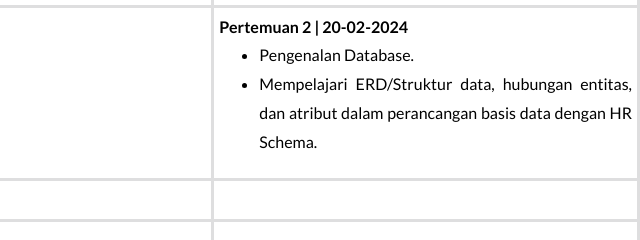
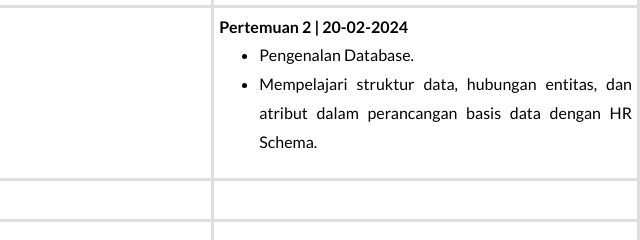
Before and after one commit to MasterThe8/FSJD-Class-Schedule, a plain HTML site: page index.html in a window 1280 px wide. Shown: the part 1143-1383 px from the top of the page, 640-1280 px from the left. Drawn offline with Linux system fonts and the light colour scheme.

Commit message:
update event 20 02

```diff
--- a/index.html
+++ b/index.html
@@ -107,7 +107,7 @@
 				</tr>
 				<tr>
 					<td>SQL Fundamentals</td>
-					<td><span id="desc-kegiatan"><b>Pertemuan 2 | 20-02-2024</b><ul><li>Pengenalan Database.</li><li>Mempelajari ERD/Struktur data, hubungan entitas, dan atribut dalam perancangan basis data dengan HR Schema.</li></ul></span>
+					<td><span id="desc-kegiatan"><b>Pertemuan 2 | 20-02-2024</b><ul><li>Pengenalan Database.</li><li>Mempelajari struktur data, hubungan entitas, dan atribut dalam perancangan basis data dengan HR Schema.</li></ul></span>
 				</tr>
 				<tr>
 					<!-- <td></td> -->
--- a/js/main.js
+++ b/js/main.js
@@ -231,7 +231,7 @@ var event_data = {
     },
     {
         "occasion": "SQL Fundamentals",
-        "description": "<ul><li>Pengenalan Database.</li><li>Mempelajari ERD/Struktur data, hubungan entitas, dan atribut dalam perancangan basis data dengan HR Schema.</li></span></ul>",
+        "description": "<ul><li>Pengenalan Database.</li><li>Mempelajari struktur data, hubungan entitas, dan atribut dalam perancangan basis data dengan HR Schema.</li></span></ul>",
         "year": 2024,
         "month": 2,
         "day": 20,
```
